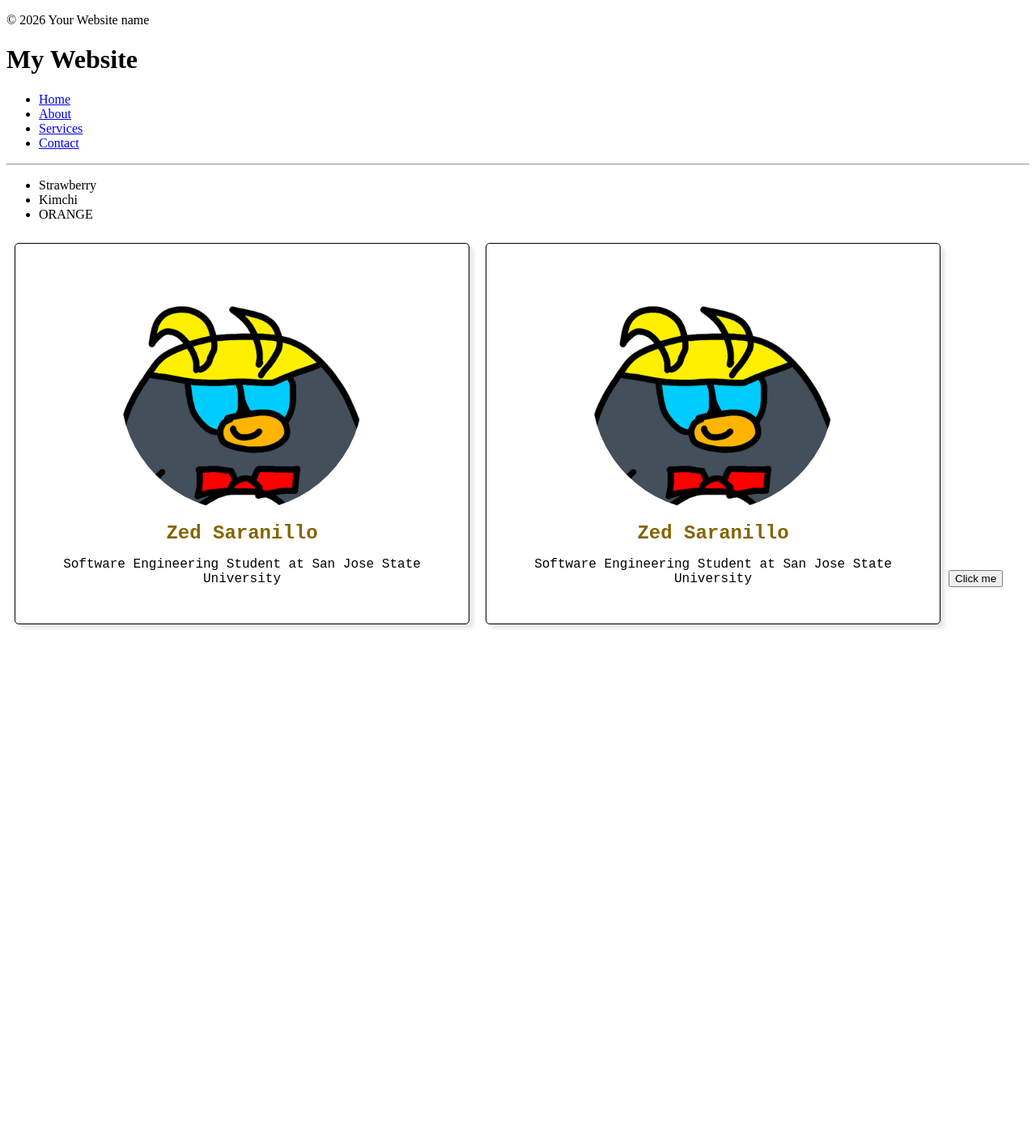
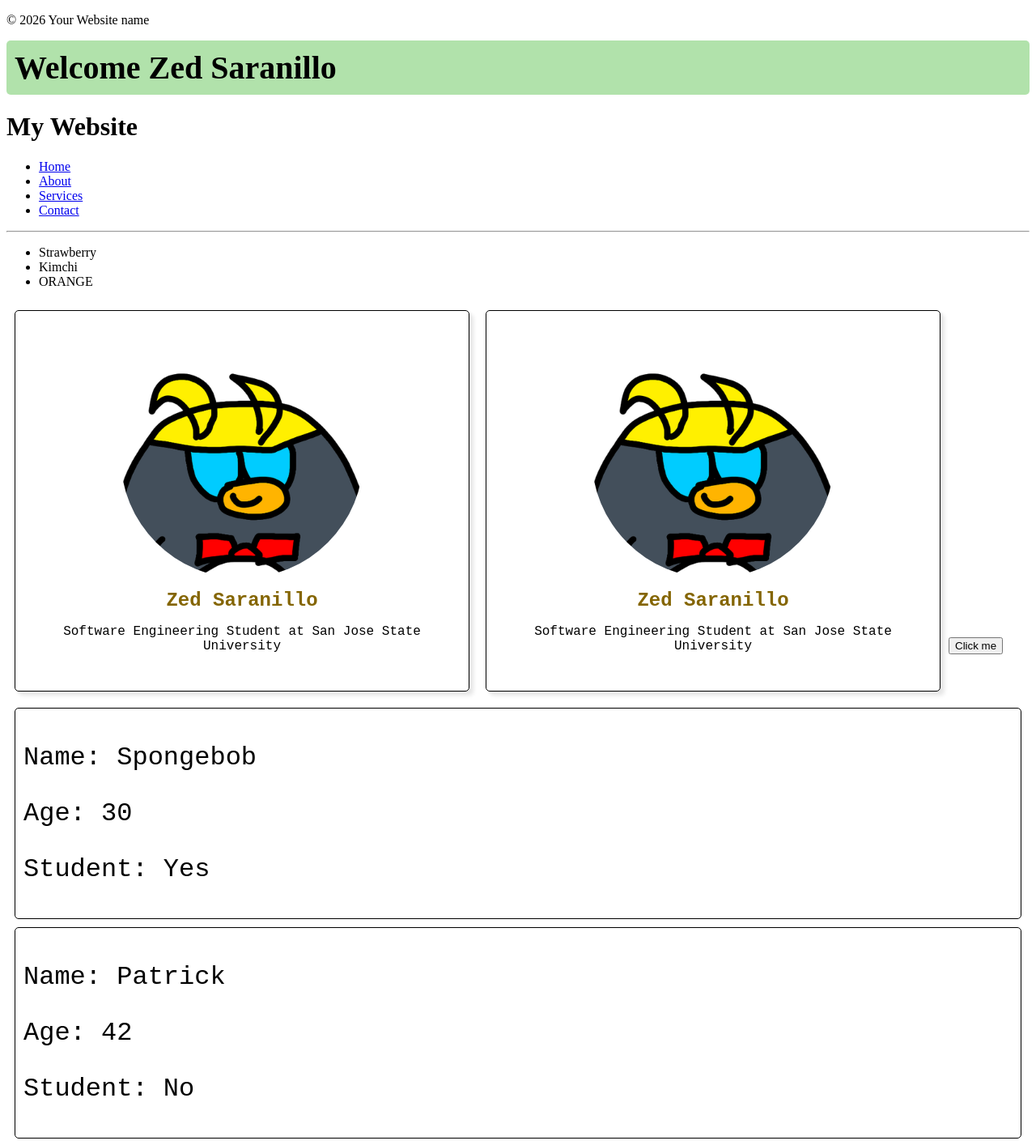
Before and after one commit to saranillozed55/Website-Portfolio, a React (Vite) app in the folder my-app/: page / in a window 1280 px wide. Shown: the top 1414 px of the page at 81% size. Before the commit the page ends 800 px from the top, so only its background shows below. Built offline with nearby package versions, Linux system fonts and the light colour scheme.

Commit message:
Condtional Rendering, CSS Updates, Properties(params)

```diff
--- a/my-app/package.json
+++ b/my-app/package.json
@@ -10,6 +10,7 @@
     "preview": "vite preview"
   },
   "dependencies": {
+    "prop-types": "^15.8.1",
     "react": "^19.2.8",
     "react-dom": "^19.2.8"
   },
--- a/my-app/src/App.jsx
+++ b/my-app/src/App.jsx
@@ -4,6 +4,8 @@
 import Food from "./components/Food.jsx"
 import Card from "./components/Card.jsx"
 import Button from "./components/Button.jsx"
+import Student from "./components/Student.jsx"
+import UserGreeting from "./components/UserGreeting.jsx"
 
 function App() {
 
@@ -13,14 +15,23 @@
       //Important: Can only return one component unless with add a fragement <> </>
       <>
         <Footer> </Footer>
+
+        <UserGreeting isLoggedIn = {true} userName = "Zed Saranillo"></UserGreeting>
+
         <Header> </Header>
         <Food>   </Food>
 
         <Card> </Card>
         <Card> </Card>
 
-        <Button></Button>
-      </>
+        <Button> </Button>
+
+
+        <Student name="Spongebob" age={30} isStudent={true}> </Student>
+        <Student name="Patrick" age={42} isStudent={false}> </Student>
+        <Student> </Student>
+
+        </>
     );
 }
 
@@ -35,3 +46,7 @@
 
 // props = read-only propertires that are shared between components. A parent component can send data to a child component.
 // <Component key=value/>
+// propTypes = a mechanism that ensures that the passed value is of the correct datatype. age: PropTypes.number
+
+
+//Condtional Rendering = control what gets rendered in application based on certain conditions
--- /dev/null
+++ b/my-app/src/components/Student.jsx
@@ -0,0 +1,28 @@
+import PropTypes from "prop-types";
+
+//In order for function to accept props, need to pass a props parameter. A javascript object
+function Student({name = "Guest", age = 0, isStudent = false}) {
+
+    return(
+        <div className="student">
+            <p>Name: {name}</p>
+            <p>Age: {age}</p>
+            <p>Student: {isStudent ? "Yes" : "No"}</p>
+        </div>
+
+    );
+}
+
+Student.propTypes ={
+    name: PropTypes.string,
+    age: PropTypes.number,
+    isStudent: PropTypes.bool,
+}
+
+Student.defaultProps = {
+    name: "Guest",
+    age: 0,
+    isStudent: false,
+}
+
+export default Student
--- /dev/null
+++ b/my-app/src/components/UserGreeting.jsx
@@ -0,0 +1,13 @@
+
+
+function UserGreeting({isLoggedIn, userName}) {
+
+    const welcomeMessage = <h2 className = "welcome-message">Welcome {userName}</h2>
+    const loginPrompt = <h2 className = "login-prompt">Please log in to start</h2>
+
+    return (isLoggedIn
+        ? welcomeMessage : loginPrompt
+    );
+}
+
+export default UserGreeting
--- a/my-app/src/index.css
+++ b/my-app/src/index.css
@@ -31,3 +31,28 @@
   font-family: 'Courier New', Courier, monospace;
   color: hsl(0, 0%, 0%);
 }
+
+.student{
+  font-family: 'Courier New', Courier, monospace;
+  font-size: 2em;
+  padding: 10px;
+  border: 1px solid black;
+  border-radius: 5px;
+  margin: 10px;
+}
+
+.welcome-message {
+  font-size: 2.5em;
+  background: rgba(19, 167, 0, 0.329);
+  padding: 10px;
+  border-radius: 5px;
+  margin: 0;
+}
+
+.login-prompt {
+  font-size: 2.5em;
+  background: rgba(168, 0, 0, 0.329);
+  padding: 10px;
+  border-radius: 5px;
+  margin: 0;
+}
```
Also changed, not shown: 1 other file (tests, documents, lock files or other folders).
